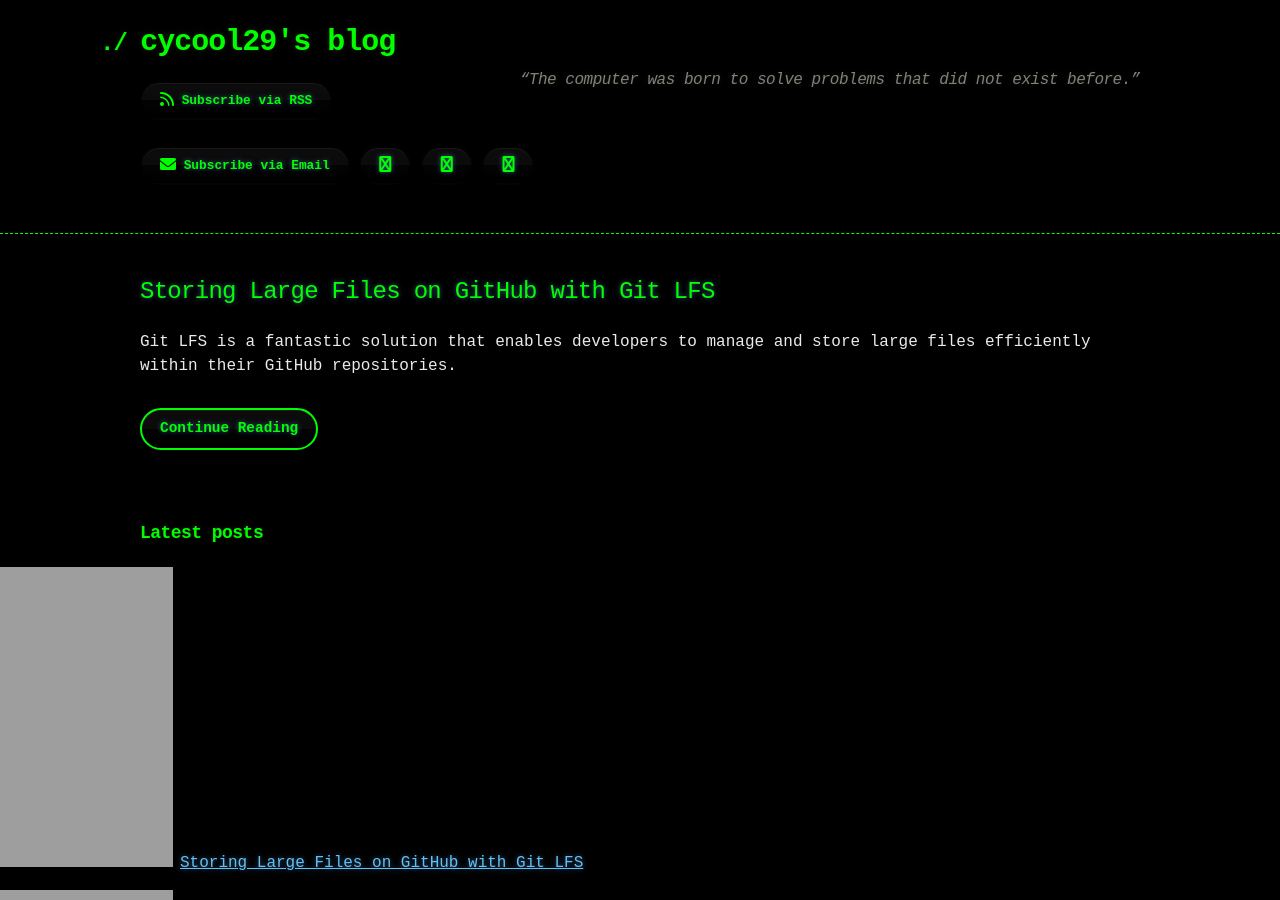
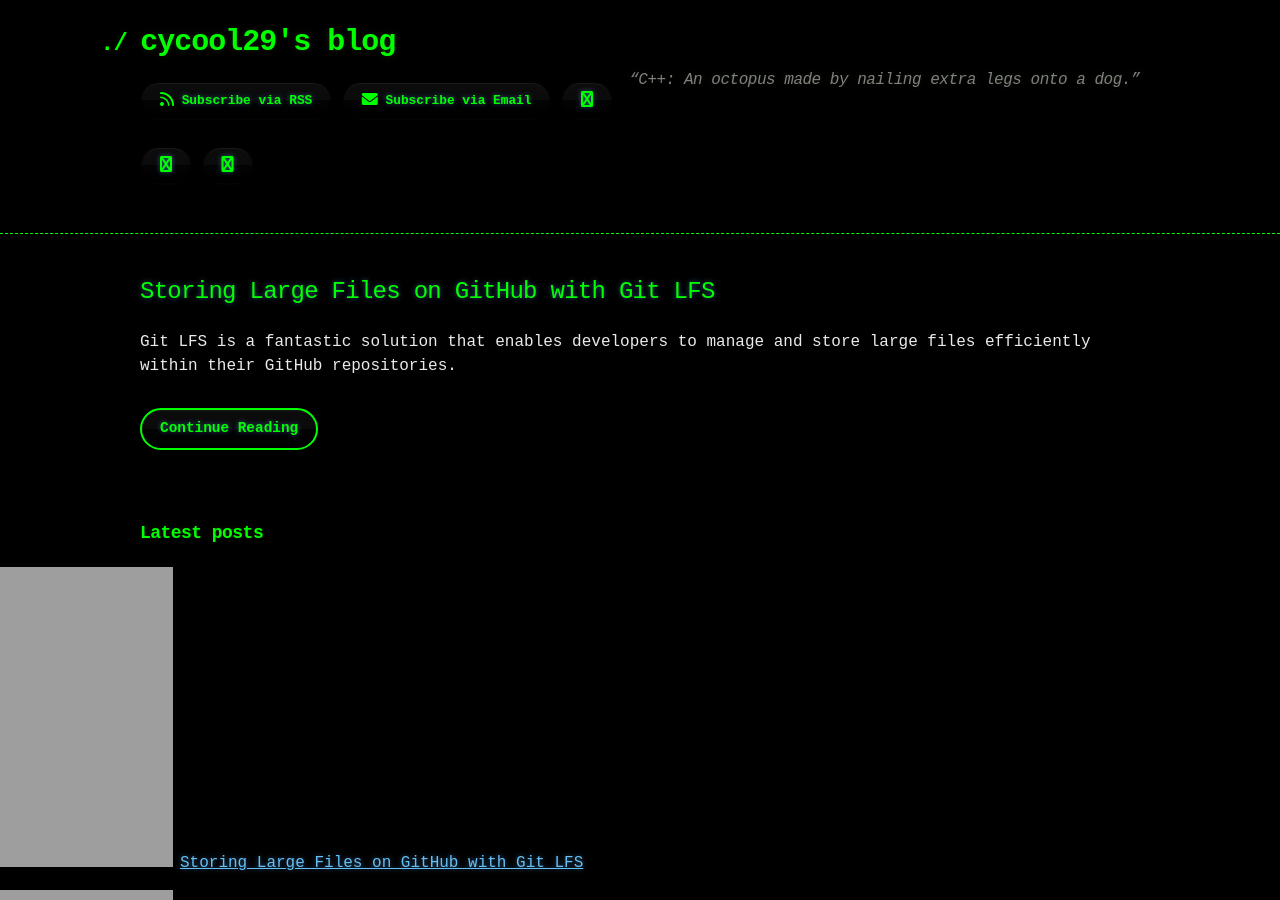
Before and after one commit to cycool29/cycool29.github.io, a Jekyll site: the page built from index.md, in a window 1280 px wide and 900 px high. Built offline with Jekyll 4.4.1, drawn with Linux system fonts in a browser that asks for light colours; a style sheet for code colours, icons or effects is not loaded.

Commit message:
Update quotes

```diff
--- a/_config.yml
+++ b/_config.yml
@@ -1,5 +1,5 @@
 title: cycool29's blog
-description: "“The computer was born to solve problems that did not exist before.” "
+description: "“C++: An octopus made by nailing extra legs onto a dog.” "
 bio: A high school student. Intermediate in Python, Git, Bash. Learning JavaScript. He/Him. "
 author: cycool29
 url: https://cycool29.github.io
```
